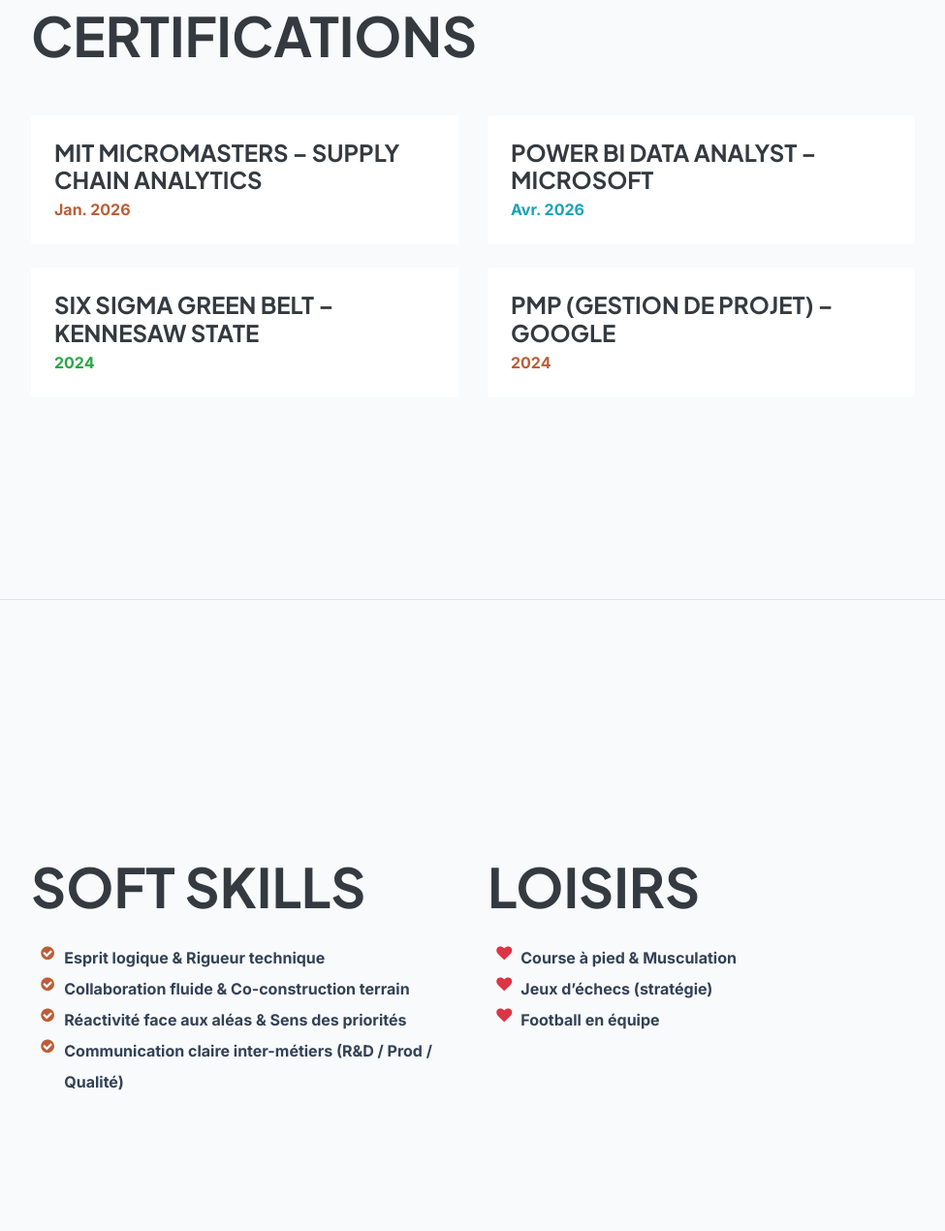
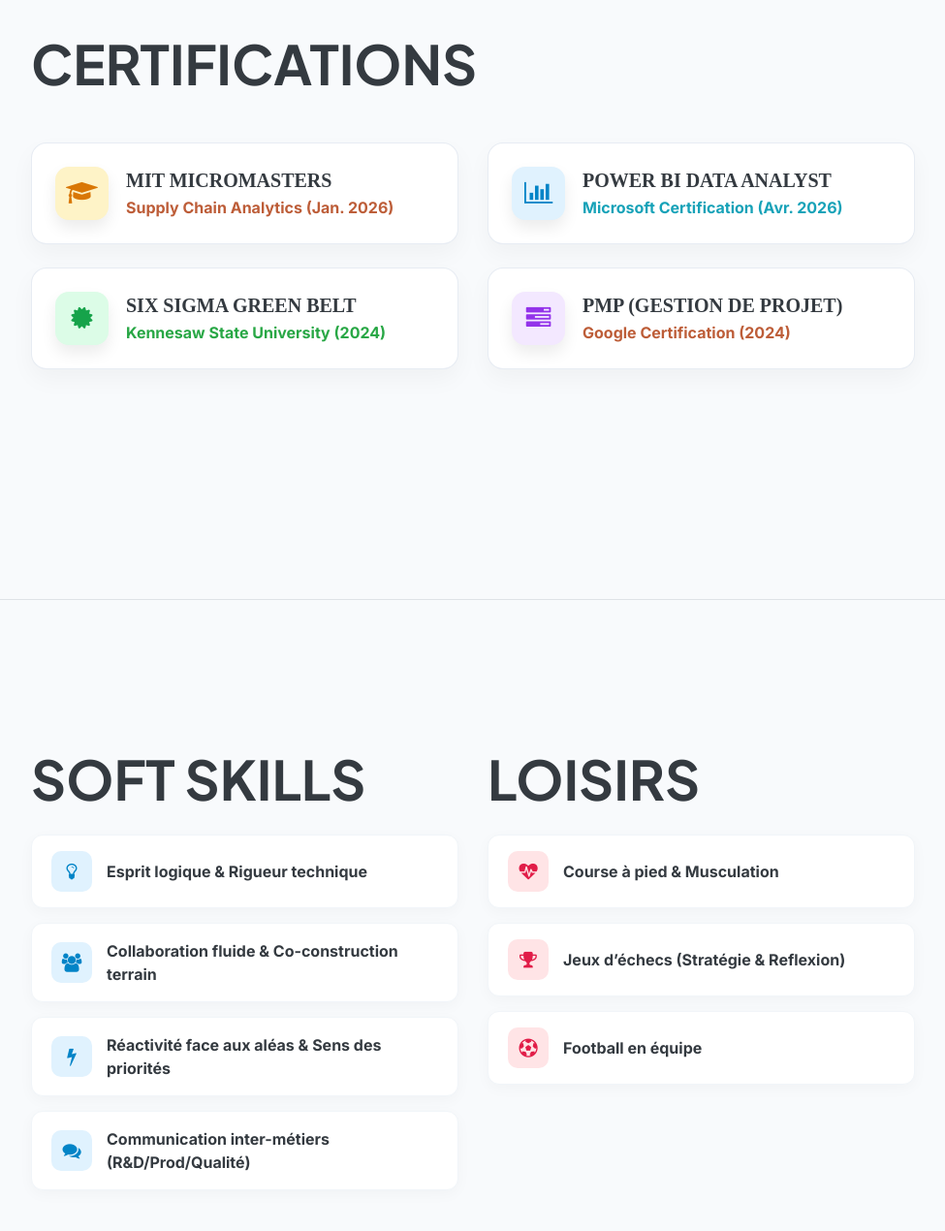
Before and after one commit to mohammedelayachi/mohammedelayachi.github.io, a plain HTML site: page index.html in a window 1280 px wide. Shown: the part 4892-6162 px from the top of the page at 97% size, without its empty margins (288-1263 px from the left). Drawn offline with nearby package versions, Linux system fonts and the light colour scheme.

```diff
--- a/index.html
+++ b/index.html
@@ -119,6 +119,101 @@
     .custom-card:hover {
       transform: translateX(6px);
       box-shadow: 0 15px 35px rgba(0,0,0,0.08);
+    }
+
+    /* Cartes Certifications 3D */
+    .cert-card-3d {
+      background: #ffffff;
+      border-radius: 16px;
+      padding: 24px;
+      box-shadow: 0 10px 25px rgba(0,0,0,0.04);
+      border: 1px solid rgba(226, 232, 240, 0.8);
+      transition: all 0.3s ease;
+      display: flex;
+      align-items: center;
+    }
+
+    .cert-card-3d:hover {
+      transform: translateY(-5px) scale(1.02);
+      box-shadow: 0 20px 35px rgba(15, 23, 42, 0.1);
+    }
+
+    .cert-icon-box {
+      width: 55px;
+      height: 55px;
+      border-radius: 14px;
+      display: flex;
+      align-items: center;
+      justify-content: center;
+      font-size: 1.6rem;
+      margin-right: 18px;
+      flex-shrink: 0;
+      box-shadow: 0 8px 16px rgba(0,0,0,0.08);
+    }
+
+    /* Badges Soft Skills & Loisirs */
+    .soft-skill-card {
+      background: #ffffff;
+      border-radius: 12px;
+      padding: 16px 20px;
+      margin-bottom: 15px;
+      box-shadow: 0 4px 15px rgba(0,0,0,0.03);
+      border: 1px solid #f1f5f9;
+      display: flex;
+      align-items: center;
+      transition: all 0.3s ease;
+    }
+
+    .soft-skill-card:hover {
+      transform: translateY(-3px);
+      box-shadow: 0 8px 20px rgba(0,0,0,0.06);
+      border-color: var(--accent-cyan);
+    }
+
+    .soft-icon {
+      width: 42px;
+      height: 42px;
+      border-radius: 10px;
+      background: #e0f2fe;
+      color: #0284c7;
+      display: flex;
+      align-items: center;
+      justify-content: center;
+      font-size: 1.2rem;
+      margin-right: 15px;
+      flex-shrink: 0;
+    }
+
+    .hobby-card {
+      background: #ffffff;
+      border-radius: 12px;
+      padding: 16px 20px;
+      margin-bottom: 15px;
+      box-shadow: 0 4px 15px rgba(0,0,0,0.03);
+      border: 1px solid #f1f5f9;
+      display: flex;
+      align-items: center;
+      transition: all 0.3s ease;
+    }
+
+    .hobby-card:hover {
+      transform: translateY(-3px);
+      box-shadow: 0 8px 20px rgba(0,0,0,0.06);
+      border-color: #f43f5e;
+    }
+
+    .hobby-icon {
+      width: 42px;
+      height: 42px;
+      border-radius: 10px;
+      background: #ffe4e6;
+      color: #e11d48;
+      display: flex;
+      align-items: center;
+      justify-content: center;
+      font-size: 1.2rem;
+      margin-right: 15px;
+      flex-shrink: 0;
     }
 
     /* Badges de Compétences */
@@ -468,37 +563,61 @@
       </div>
     </section>
 
-    <!-- CERTIFICATS SECTION -->
+    <!-- CERTIFICATS SECTION (AVEC ICÔNES & EFFETS 3D) -->
     <section class="resume-section p-3 p-lg-5 d-flex flex-column" id="certificats">
       <div class="my-auto">
         <h2 class="mb-5 font-weight-bold">Certifications</h2>
 
         <div class="row">
+          <!-- MIT MicroMasters -->
           <div class="col-md-6 mb-4">
-            <div class="p-4 bg-white rounded shadow-sm border-left border-warning" style="border-left-width: 5px !important;">
-              <h4 class="font-weight-bold mb-1">MIT MicroMasters – Supply Chain Analytics</h4>
-              <div class="text-primary font-weight-bold">Jan. 2026</div>
+            <div class="cert-card-3d">
+              <div class="cert-icon-box" style="background: #fef3c7; color: #d97706;">
+                <i class="fa fa-graduation-cap"></i>
+              </div>
+              <div>
+                <h5 class="font-weight-bold mb-1 text-dark">MIT MicroMasters</h5>
+                <div class="text-primary font-weight-bold">Supply Chain Analytics (Jan. 2026)</div>
+              </div>
             </div>
           </div>
 
+          <!-- Power BI -->
           <div class="col-md-6 mb-4">
-            <div class="p-4 bg-white rounded shadow-sm border-left border-info" style="border-left-width: 5px !important;">
-              <h4 class="font-weight-bold mb-1">Power BI Data Analyst – Microsoft</h4>
-              <div class="text-info font-weight-bold">Avr. 2026</div>
+            <div class="cert-card-3d">
+              <div class="cert-icon-box" style="background: #e0f2fe; color: #0284c7;">
+                <i class="fa fa-bar-chart"></i>
+              </div>
+              <div>
+                <h5 class="font-weight-bold mb-1 text-dark">Power BI Data Analyst</h5>
+                <div class="text-info font-weight-bold">Microsoft Certification (Avr. 2026)</div>
+              </div>
             </div>
           </div>
 
+          <!-- Six Sigma -->
           <div class="col-md-6 mb-4">
-            <div class="p-4 bg-white rounded shadow-sm border-left border-success" style="border-left-width: 5px !important;">
-              <h4 class="font-weight-bold mb-1">Six Sigma Green Belt – Kennesaw State</h4>
-              <div class="text-success font-weight-bold">2024</div>
+            <div class="cert-card-3d">
+              <div class="cert-icon-box" style="background: #dcfce7; color: #16a34a;">
+                <i class="fa fa-certificate"></i>
+              </div>
+              <div>
+                <h5 class="font-weight-bold mb-1 text-dark">Six Sigma Green Belt</h5>
+                <div class="text-success font-weight-bold">Kennesaw State University (2024)</div>
+              </div>
             </div>
           </div>
 
+          <!-- PMP -->
           <div class="col-md-6 mb-4">
-            <div class="p-4 bg-white rounded shadow-sm border-left border-primary" style="border-left-width: 5px !important;">
-              <h4 class="font-weight-bold mb-1">PMP (Gestion de Projet) – Google</h4>
-              <div class="text-primary font-weight-bold">2024</div>
+            <div class="cert-card-3d">
+              <div class="cert-icon-box" style="background: #f3e8ff; color: #9333ea;">
+                <i class="fa fa-tasks"></i>
+              </div>
+              <div>
+                <h5 class="font-weight-bold mb-1 text-dark">PMP (Gestion de Projet)</h5>
+                <div class="text-primary font-weight-bold">Google Certification (2024)</div>
+              </div>
             </div>
           </div>
         </div>
@@ -506,28 +625,72 @@
       </div>
     </section>
 
-    <!-- SOFT SKILLS & LOISIRS SECTION -->
+    <!-- SOFT SKILLS & LOISIRS SECTION (AVEC ICÔNES INTERACTIVES) -->
     <section class="resume-section p-3 p-lg-5 d-flex flex-column" id="softskills">
       <div class="my-auto">
         <div class="row">
+
+          <!-- Soft Skills -->
           <div class="col-md-6 mb-4">
             <h2 class="mb-4 font-weight-bold">Soft Skills</h2>
-            <ul class="fa-ul mb-0" style="line-height: 2;">
-              <li><i class="fa-li fa fa-check-circle text-primary"></i><b>Esprit logique & Rigueur technique</b></li>
-              <li><i class="fa-li fa fa-check-circle text-primary"></i><b>Collaboration fluide & Co-construction terrain</b></li>
-              <li><i class="fa-li fa fa-check-circle text-primary"></i><b>Réactivité face aux aléas & Sens des priorités</b></li>
-              <li><i class="fa-li fa fa-check-circle text-primary"></i><b>Communication claire inter-métiers (R&D / Prod / Qualité)</b></li>
-            </ul>
+
+            <div class="soft-skill-card">
+              <div class="soft-icon"><i class="fa fa-lightbulb-o"></i></div>
+              <div>
+                <div class="font-weight-bold text-dark">Esprit logique & Rigueur technique</div>
+              </div>
+            </div>
+
+            <div class="soft-skill-card">
+              <div class="soft-icon"><i class="fa fa-users"></i></div>
+              <div>
+                <div class="font-weight-bold text-dark">Collaboration fluide & Co-construction terrain</div>
+              </div>
+            </div>
+
+            <div class="soft-skill-card">
+              <div class="soft-icon"><i class="fa fa-bolt"></i></div>
+              <div>
+                <div class="font-weight-bold text-dark">Réactivité face aux aléas & Sens des priorités</div>
+              </div>
+            </div>
+
+            <div class="soft-skill-card">
+              <div class="soft-icon"><i class="fa fa-comments"></i></div>
+              <div>
+                <div class="font-weight-bold text-dark">Communication inter-métiers (R&D/Prod/Qualité)</div>
+              </div>
+            </div>
+
           </div>
 
+          <!-- Loisirs -->
           <div class="col-md-6 mb-4">
             <h2 class="mb-4 font-weight-bold">Loisirs</h2>
-            <ul class="fa-ul mb-0" style="line-height: 2;">
-              <li><i class="fa-li fa fa-heart text-danger"></i><b>Course à pied & Musculation</b></li>
-              <li><i class="fa-li fa fa-heart text-danger"></i><b>Jeux d’échecs (stratégie)</b></li>
-              <li><i class="fa-li fa fa-heart text-danger"></i><b>Football en équipe</b></li>
-            </ul>
+
+            <div class="hobby-card">
+              <div class="hobby-icon"><i class="fa fa-heartbeat"></i></div>
+              <div>
+                <div class="font-weight-bold text-dark">Course à pied & Musculation</div>
+              </div>
+            </div>
+
+            <div class="hobby-card">
+              <div class="hobby-icon"><i class="fa fa-trophy"></i></div>
+              <div>
+                <div class="font-weight-bold text-dark">Jeux d’échecs (Stratégie & Reflexion)</div>
+              </div>
+            </div>
+
+            <div class="hobby-card">
+              <div class="hobby-icon"><i class="fa fa-soccer-ball-o"></i></div>
+              <div>
+                <div class="font-weight-bold text-dark">Football en équipe</div>
+              </div>
+            </div>
+
           </div>
+
         </div>
       </div>
     </section>
```
